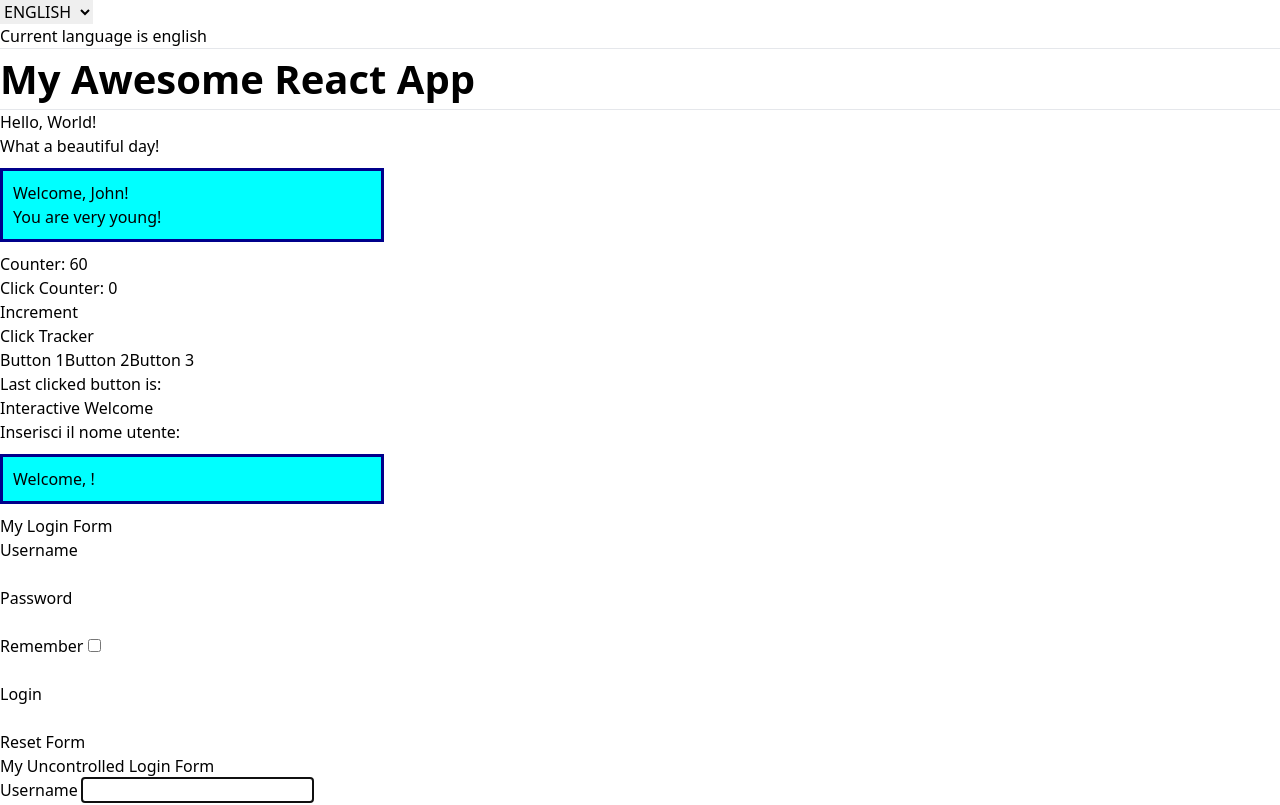
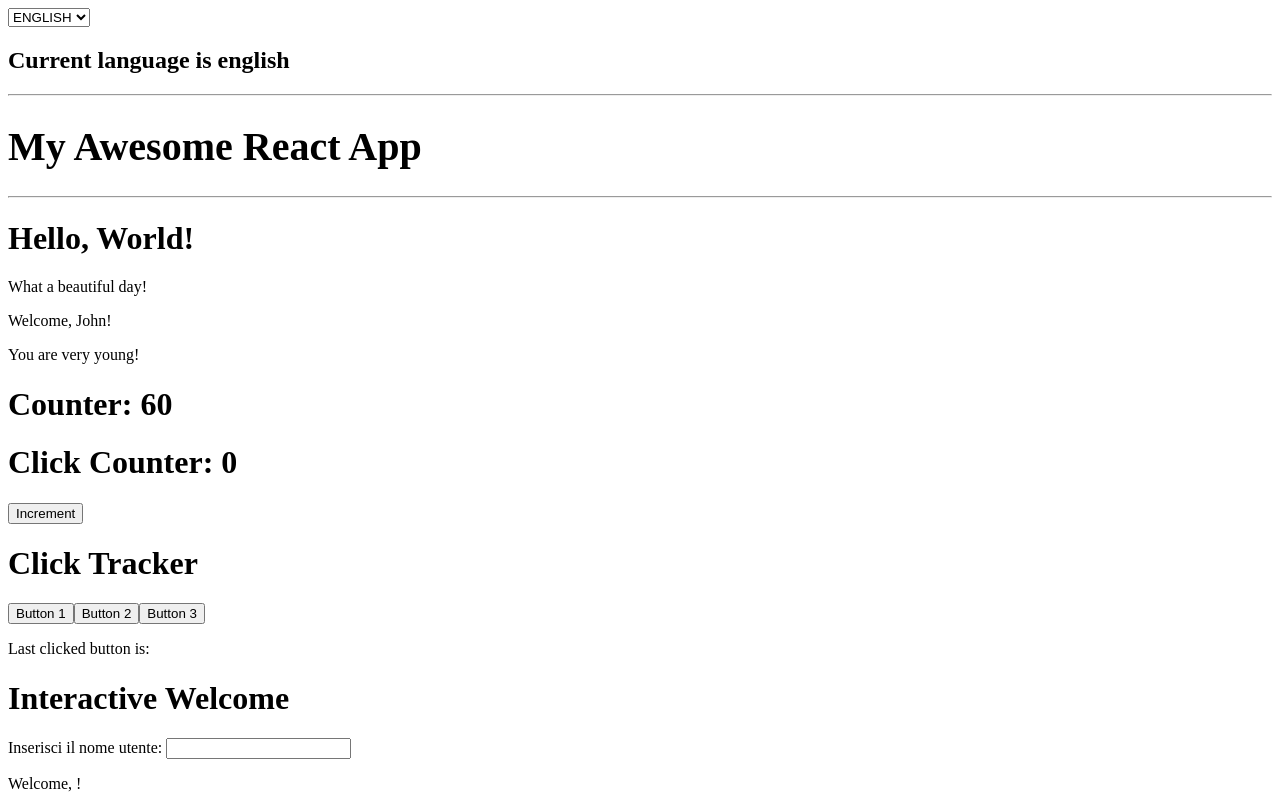
Before and after one commit to msimile/jsx-exercises, a React (Create React App) app in the folder react-exercises/: page / in a window 1280 px wide. Shown: the top 805 px of the page. Built offline with nearby package versions, Linux system fonts and the light colour scheme.

Commit message:
function-components-01 complete

```diff
--- a/react-exercises/src/Welcome.js
+++ b/react-exercises/src/Welcome.js
@@ -1,18 +1,27 @@
 import React from "react";
 import { Age } from "./Age";
 
-export class Welcome extends React.Component {
-  render() {
-    return (
-      <div className="welcome">
-        <p>Welcome, {this.props.name}!</p>
-        {this.props.name === "John" && <Age age={18} />}
-      </div>
-    );
-  }
+export function Welcome({ name = "visitor" }) {
+  return (
+    <div>
+      <p>Welcome, {name}!</p>
+      {name === "John" && <Age age={18} />}
+    </div>
+  );
 }
 
-Welcome.defaultProps = {
-  name: "visitor",
-  age: "not defined",
-};
+// export class Welcome extends React.Component {
+//   render() {
+//     return (
+//       <div className="welcome">
+//         <p>Welcome, {this.props.name}!</p>
+//         {this.props.name === "John" && <Age age={18} />}
+//       </div>
+//     );
+//   }
+// }
+
+// Welcome.defaultProps = {
+//   name: "visitor",
+//   age: "not defined",
+// };
--- a/react-exercises/src/index.css
+++ b/react-exercises/src/index.css
@@ -1,6 +1,6 @@
-@tailwind base;
+/* @tailwind base;
 @tailwind components;
-@tailwind utilities;
+@tailwind utilities; */
 
 .welcome {
   background-color: cyan;
```
